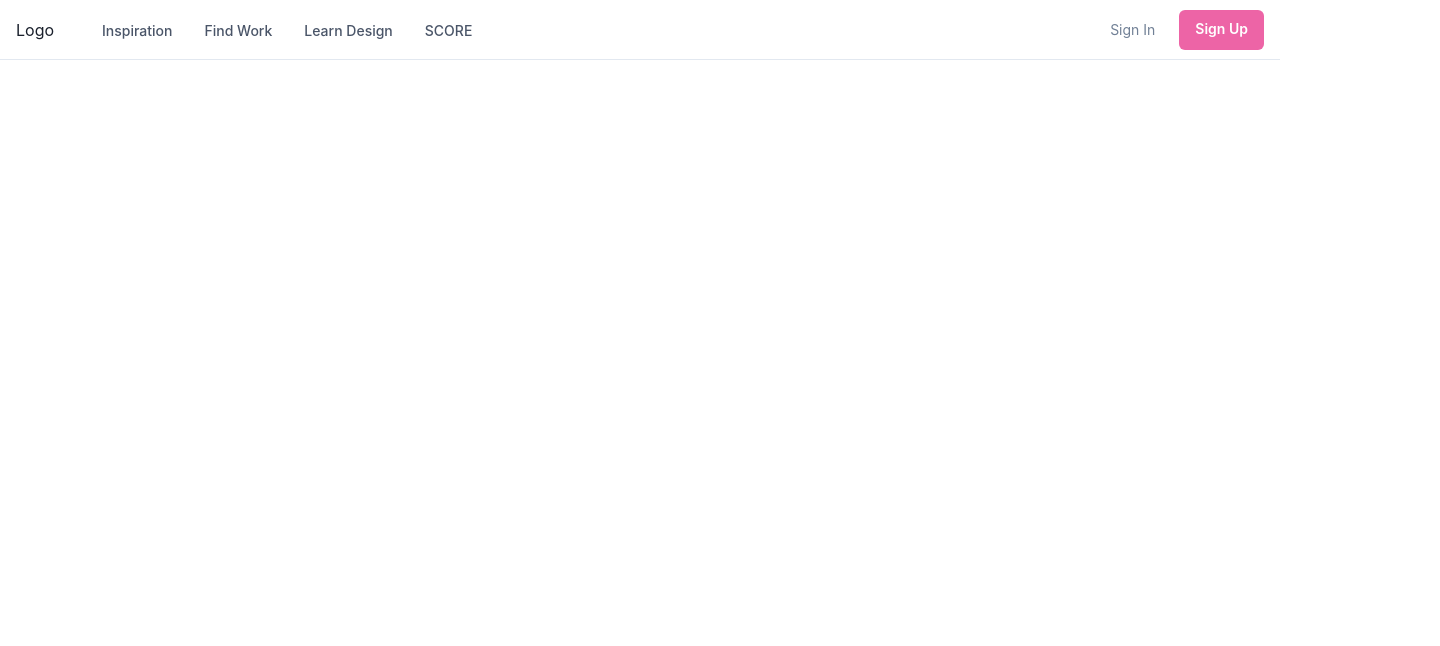
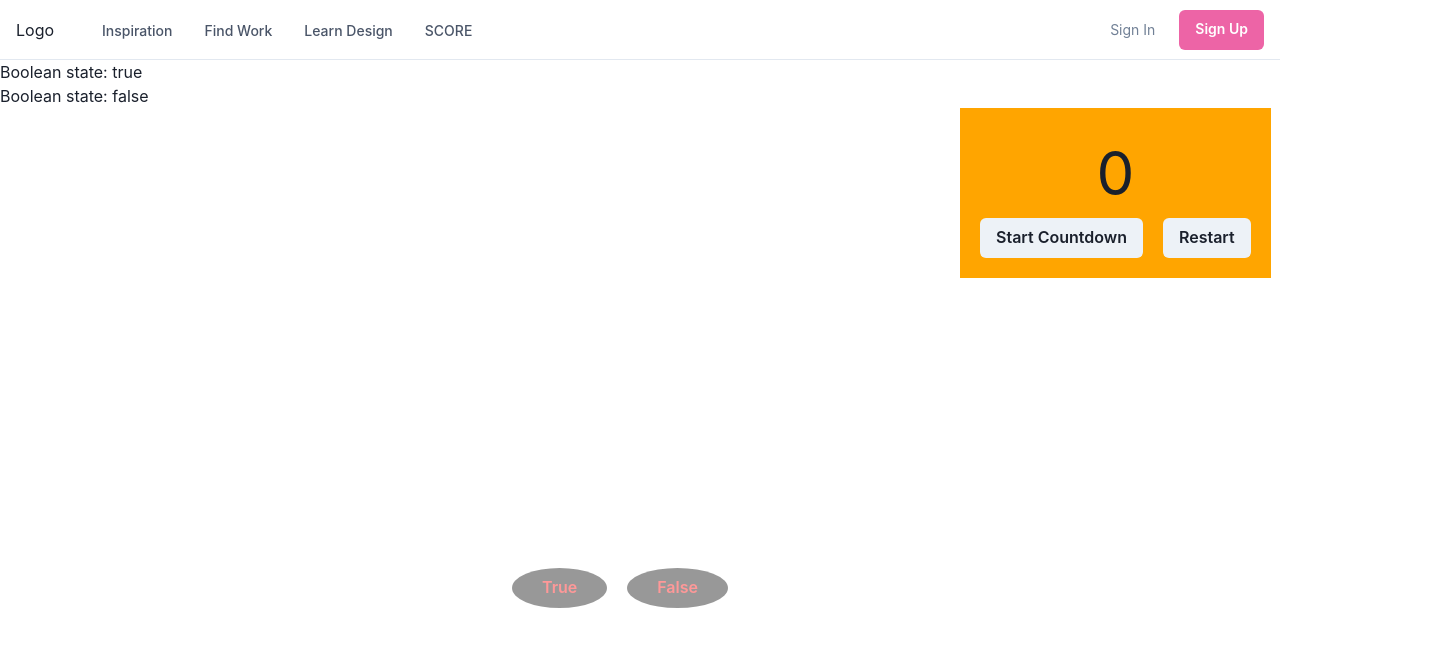
Before and after one commit to geraltyen/MERN-Game, a React (Create React App) app in the folder bird/: page / in a window 1280 px wide. Shown: the top 646 px of the page, 1440 px wide, since content can reach past the window. Built offline with nearby package versions, Linux system fonts and the light colour scheme.

Commit message:
animated image and game page added

```diff
--- a/bird/src/App.tsx
+++ b/bird/src/App.tsx
@@ -2,12 +2,14 @@ import React from 'react';
 import logo from './logo.svg';
 import './App.css';
 import Navbar from './components/Navbar';
+import Game from './components/game';
 
 
 function App() {
   return (
     <>
       <Navbar/>
+      <Game />
     </>
   );
 }
--- /dev/null
+++ b/bird/src/components/game.tsx
@@ -0,0 +1,107 @@
+import { Box, Button, Text, useBoolean, useToast } from '@chakra-ui/react'
+import { useEffect, useState } from 'react';
+
+const Game = () => {
+
+    const [uad, setUad] = useState(true);
+    const [no, setNo] = useState(false);
+
+    const [countdown, setCountdown] = useState(5);
+
+    useEffect(() => {
+        if (countdown === 0) {
+            // do something when countdown reaches 0
+            console.log("Countdown complete!");
+        } else if (countdown) {
+            const timer = setTimeout(() => {
+                setCountdown(countdown - 1);
+            }, 1000);
+            return () => clearTimeout(timer);
+        }
+    }, [countdown]);
+
+    const isDisabled = countdown === 0;
+
+    const handleButtonClick = () => {
+        setCountdown(5);
+    };
+
+    const handleReload = () => {
+        window.location.reload();
+    }
+
+    const handleAlerr=()=>{
+        alert("clicked")
+    }
+
+    const twoFunction=()=>{
+        handleButtonClick()
+        handleAlerr()
+    }
+
+    return (
+        <Box
+            w={{ base: "320px", sm: "320px", md: "700px", lg: "1440px" }}
+        >
+            <Box>
+                <Text>Boolean state: {uad.toString()}</Text>
+                <Text>Boolean state: {no.toString()}</Text>
+            </Box>
+
+            <Box
+                position="absolute"
+                left="75%"
+                bg="orange"
+                padding="20px 20px"
+            >
+
+                <Text
+                    textAlign="center"
+                    fontSize="6xl"
+                >{countdown}</Text>
+                <Button onClick={twoFunction} >Start Countdown</Button>
+                <Button ml="20px" onClick={handleReload}>Restart</Button>
+            </Box>
+
+            <Box
+
+                display="flex"
+                justifyContent="center"
+                alignItems="center"
+                left="40%"
+                bottom="-500px"
+                position="absolute"
+
+            >
+                <Button
+                    // colorScheme='blue'
+                    mr="20px"
+                    color="red"
+                    bg="black"
+                    borderRadius="50%"
+                    padding="20px 30px"
+                    // onClick={() => setUad(true)}
+                    onClick={handleAlerr}
+                    id="myButton" isDisabled={isDisabled}
+                >
+                    True
+                </Button>
+                <Button
+                    mr="20px"
+                    color="red"
+                    bg="black"
+                    borderRadius="50%"
+                    padding="20px 30px"
+                    // onClick={() => setNo(false)}
+                    onClick={handleAlerr}
+                    id="myButton" isDisabled={isDisabled}
+                >
+                    False
+                </Button>
+            </Box>
+        </Box>
+
+    )
+}
+
+export default Game;
```
Also changed, not shown: bird/src/components/Animated.tsx (added, +70 -0 lines).
